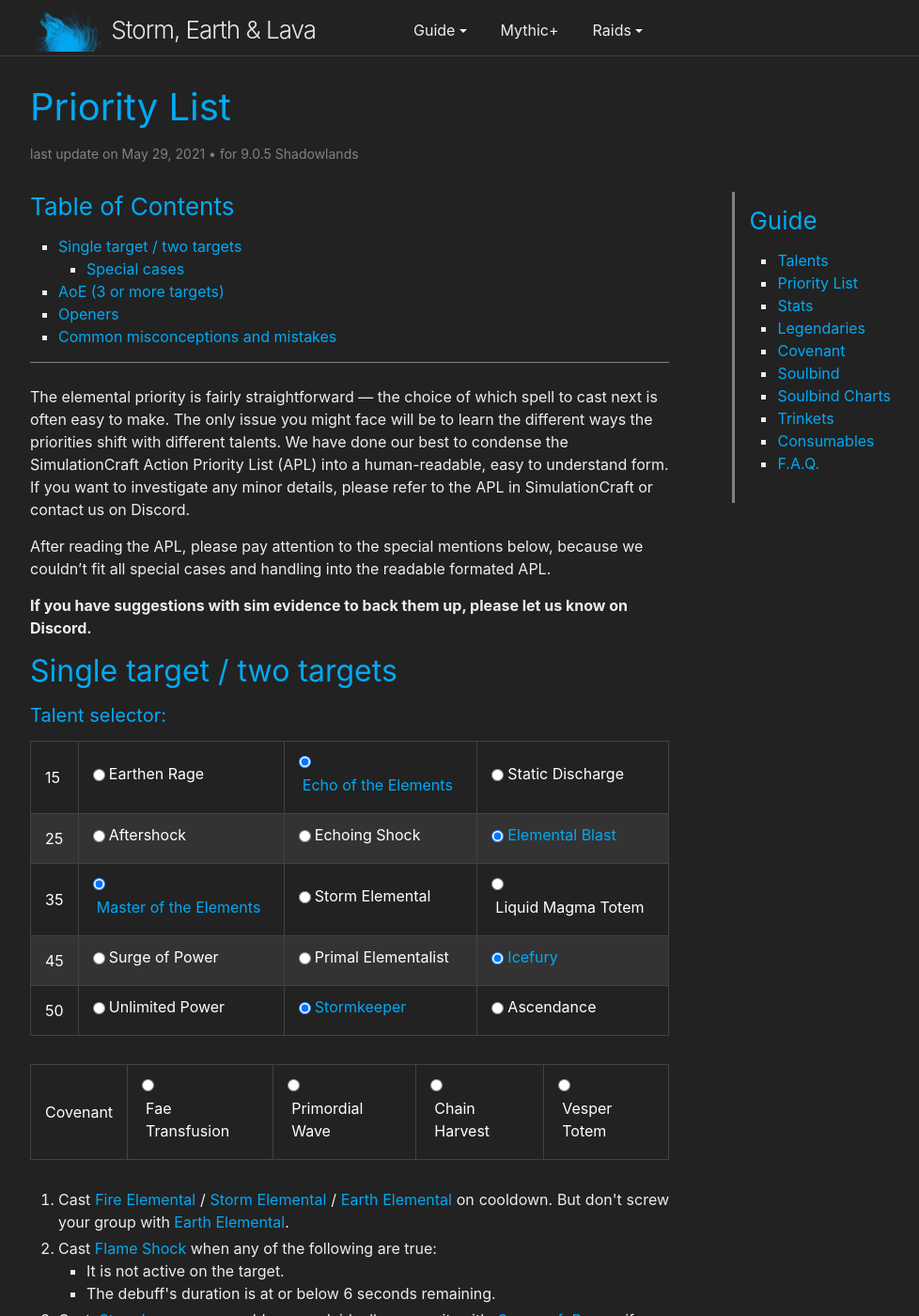
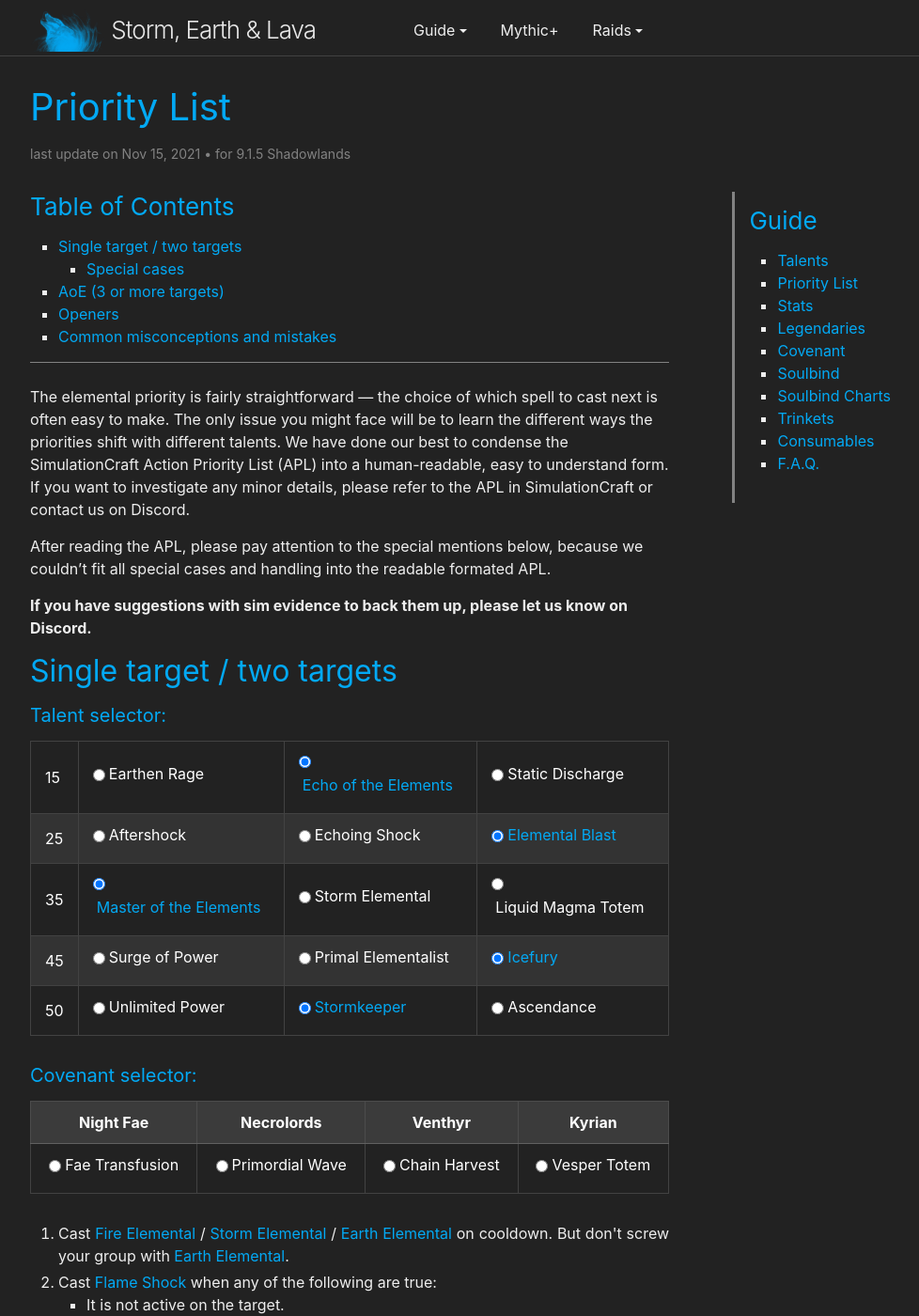
Before and after one commit to stormearthandlava/stormearthandlava.github.io, a Jekyll site: the page built from guide/general/priority_list.md, in a window 1280 px wide and 1400 px high. Shown: the whole window at 94% size, without its empty margins (268-1246 px from the left). Built offline with Jekyll 4.4.1, drawn with Linux system fonts in a browser that asks for light colours; a script that is not in the unit is left out.

Commit message:
update meta data, add covenant headers

```diff
--- a/guide/general/priority_list.md
+++ b/guide/general/priority_list.md
@@ -1,8 +1,8 @@
 ---
 layout: page
 title: Priority List
-last_update: 2021-05-29 17:30:00
-game_version: 9.0.5 Shadowlands
+last_update: 2021-11-15 09:00:00
+game_version: 9.1.5 Shadowlands
 toc: true
 ---
 
@@ -25,7 +25,12 @@
 45 | <input type="radio" id="sop-radio" name="45" value="1" /><label for="sop-radio"> Surge of Power</label> | <input type="radio" id="pe-radio" name="45" value="2" /><label for="pe-radio"> Primal Elementalist</label> | <input type="radio" id="if-radio" name="45" value="3" checked /><label for="if-radio"> Icefury</label>
 50 | <input type="radio" id="up-radio" name="50" value="1" /><label for="up-radio"> Unlimited Power</label> | <input type="radio" id="sk-radio" name="50" value="2" checked/><label for="sk-radio"> Stormkeeper</label> | <input type="radio" id="asc-radio" name="50" value="3"/><label for="asc-radio"> Ascendance</label>
 
-Covenant | <input type="radio" id="ft-radio" name="cov" value="1" /><label for="ft-radio">Fae Transfusion</label> | <input type="radio" id="pw-radio" name="cov" value="2" /><label for="pw-radio">Primordial Wave</label> | <input type="radio" id="ch-radio" name="cov" value="3" /><label for="ch-radio">Chain Harvest</label> | <input type="radio" id="vt-radio" name="cov" value="4" /><label for="vt-radio">Vesper Totem</label>
+
+#### Covenant selector:
+
+Night Fae | Necrolords | Venthyr | Kyrian
+:---: | :---: | :---: | :---:
+<input type="radio" id="ft-radio" name="cov" value="1" /><label for="ft-radio">Fae Transfusion</label> | <input type="radio" id="pw-radio" name="cov" value="2" /><label for="pw-radio">Primordial Wave</label> | <input type="radio" id="ch-radio" name="cov" value="3" /><label for="ch-radio">Chain Harvest</label> | <input type="radio" id="vt-radio" name="cov" value="4" /><label for="vt-radio">Vesper Totem</label>
 
 
 
```
